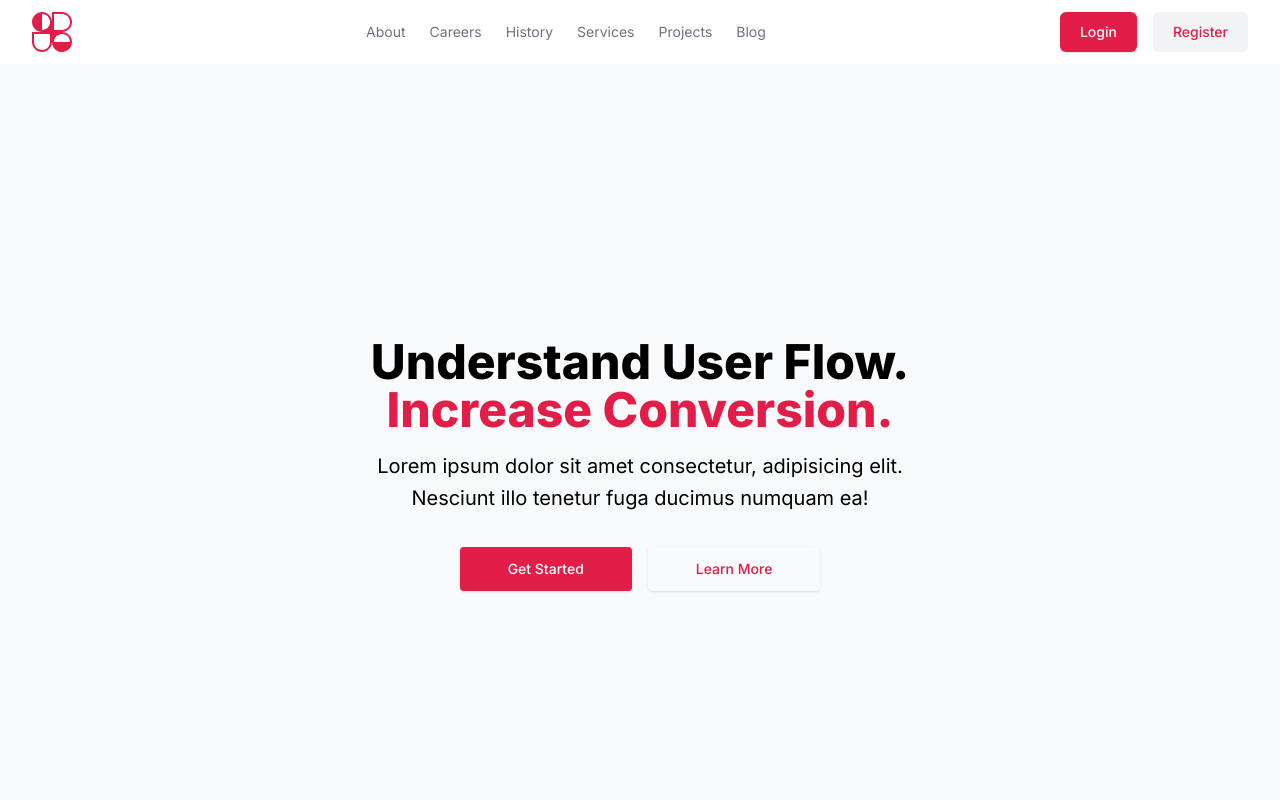
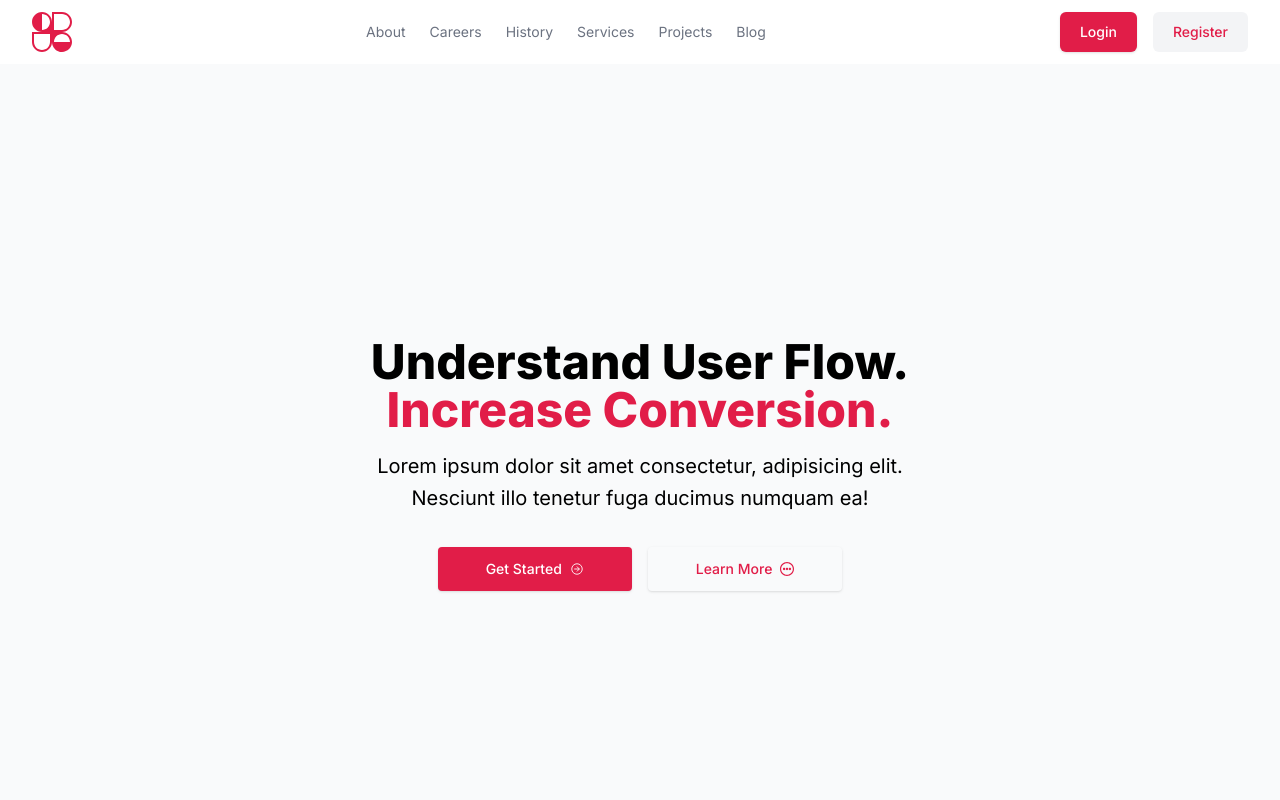
Before and after one commit to nabilelmaa/e-commerce-app, a Next.js app: page / in a window 1280 px wide. Shown: the top 800 px of the page. Built offline with nearby package versions, Linux system fonts and the light colour scheme.

Commit message:
UI enhancement

```diff
--- a/app/_components/Hero.jsx
+++ b/app/_components/Hero.jsx
@@ -1,4 +1,6 @@
 import React from "react";
+import { IoArrowForwardCircleOutline } from "react-icons/io5";
+import { CgMoreO } from "react-icons/cg";
 
 function Hero() {
   return (
@@ -20,17 +22,17 @@ function Hero() {
 
           <div className="mt-8 flex flex-wrap justify-center gap-4">
             <a
-              className="block w-full rounded bg-primary px-12 py-3 text-sm font-medium text-white shadow hover:bg-rose-700 focus:outline-none focus:ring active:bg-red-500 sm:w-auto"
+              className="flex items-center w-full rounded bg-primary px-12 py-3 text-sm font-medium text-white shadow hover:bg-rose-700 focus:outline-none focus:ring active:bg-red-500 sm:w-auto"
               href="/get-started"
             >
-              Get Started
+              Get Started <IoArrowForwardCircleOutline className="ml-2" />
             </a>
 
             <a
-              className="block w-full rounded px-12 py-3 text-sm font-medium text-primary shadow hover:text-red-700 focus:outline-none focus:ring active:text-red-500 sm:w-auto"
+              className="w-full rounded px-12 py-3 text-sm font-medium text-primary shadow hover:text-red-700 focus:outline-none focus:ring active:text-red-500 sm:w-auto flex items-center"
               href="/about"
             >
-              Learn More
+              Learn More <CgMoreO className="ml-2" />
             </a>
           </div>
         </div>
--- a/app/layout.js
+++ b/app/layout.js
@@ -12,7 +12,7 @@ export const metadata = {
 
 export default function RootLayout({ children }) {
   return (
-    <html lang="en">
+    <html lang="en" class="scroll-smooth">
       <body className={inter.className}>
         <Header />
         {children}
--- a/package.json
+++ b/package.json
@@ -11,7 +11,9 @@
   "dependencies": {
     "next": "14.0.4",
     "react": "^18",
-    "react-dom": "^18"
+    "react-dom": "^18",
+    "react-icons": "^4.12.0",
+    "react-scroll": "^1.9.0"
   },
   "devDependencies": {
     "autoprefixer": "^10.0.1",
```
Also changed, not shown: 1 other file (tests, documents, lock files or other folders).
